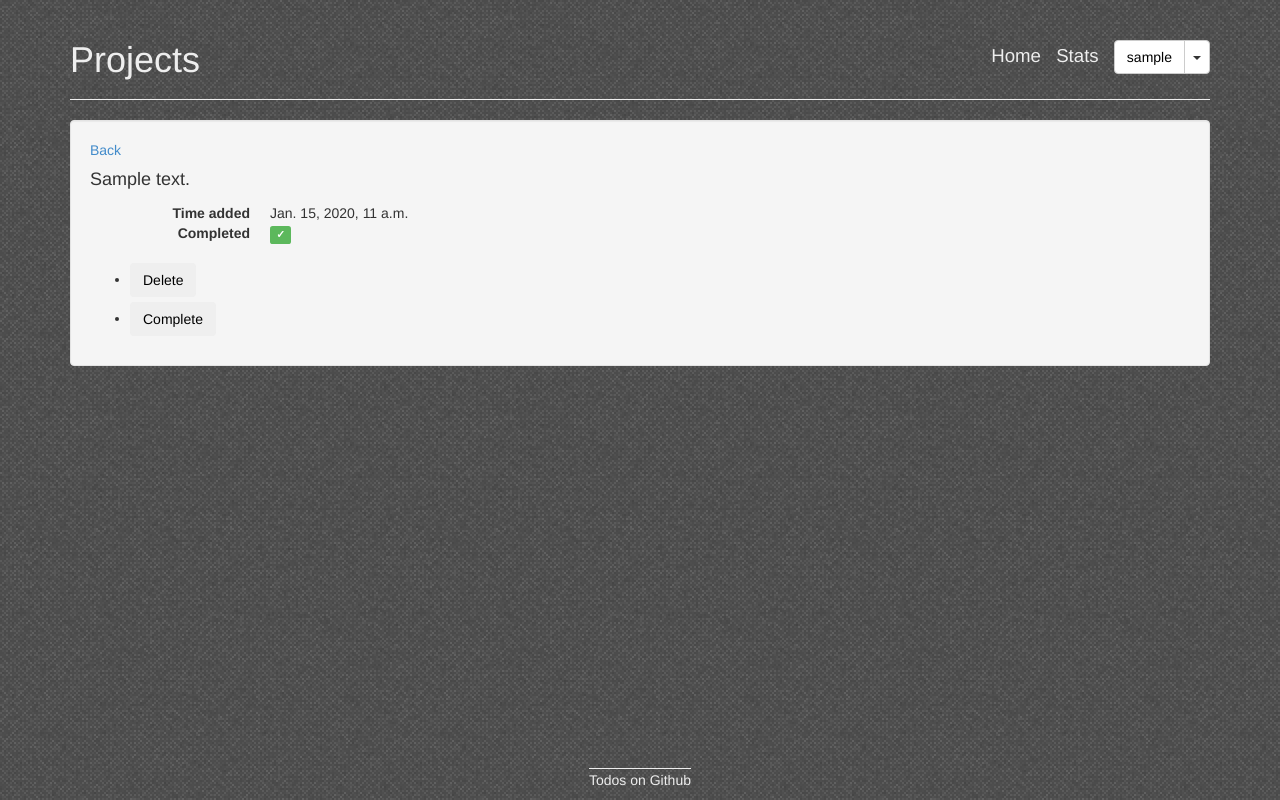
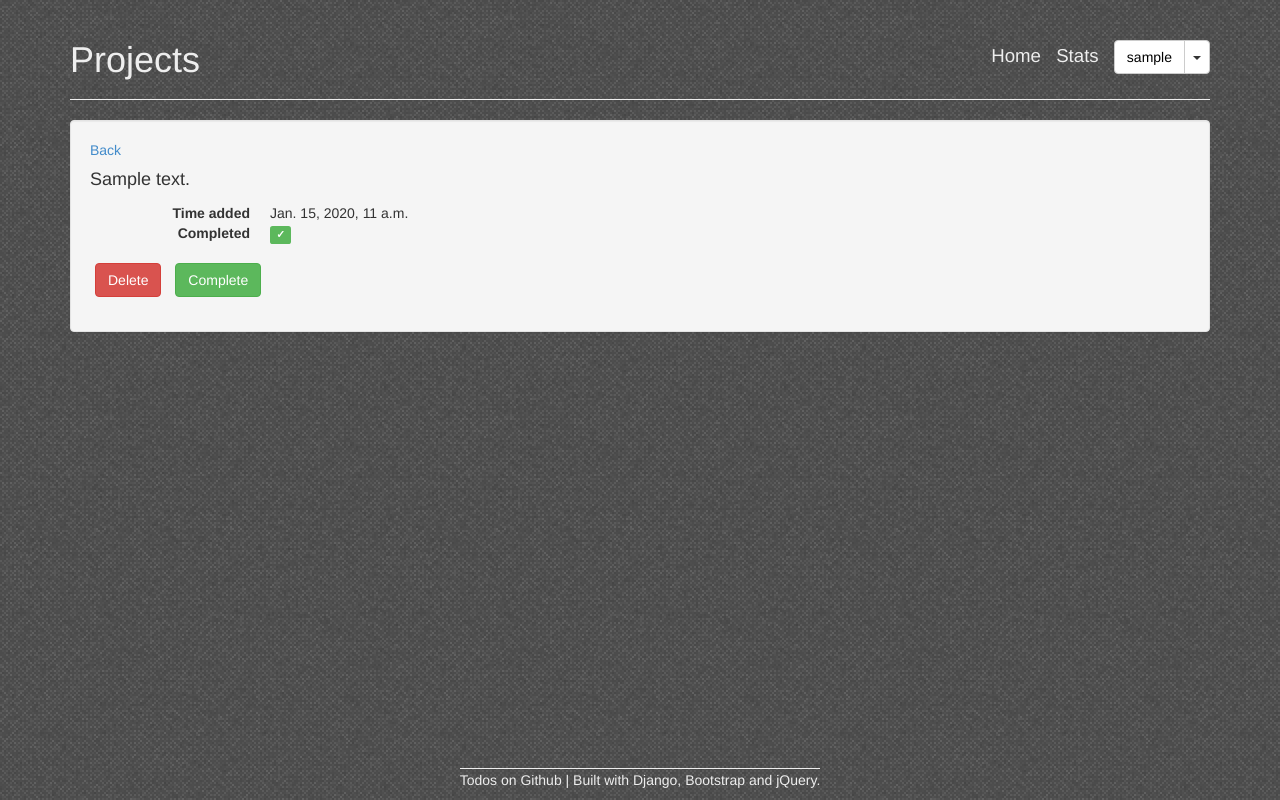
Before and after one commit to oyvindrobertsen/dj_todo, a Django app: page /todo/1/ in a window 1280 px wide. Run offline with Django 3.2, Linux system fonts and the light colour scheme; a user stored in the database is signed in; tables that the repository leaves empty hold one stand-in row (values such as "Sample post"); some libraries are stand-ins or nearby versions.

Commit message:
visual fixes

```diff
--- a/todos/static/todos/css/main.css
+++ b/todos/static/todos/css/main.css
@@ -18,7 +18,7 @@ body {
     color: #eeeeee;
 }
 
-.footer-text a {
+.footer-text-wide, .footer-text-wide a {
     padding-top: 3px;
     border-top: 1px solid #ededed;
     color: #ededed;
--- a/todos/templates/todos/base.html
+++ b/todos/templates/todos/base.html
@@ -41,7 +41,7 @@
     {% block content %}{% endblock %}
 </div>
 <div class="navbar-fixed-bottom">
-    <p class="footer-text text-center"><a href="https://github.com/oyvindrobertsen/dj_todo">Todos on Github</a></p>
+    <p class="footer-text text-center"><span class="footer-text-wide"><a href="https://github.com/oyvindrobertsen/dj_todo">Todos on Github</a> | Built with Django, Bootstrap and jQuery.</span></p>
 </div>
 </body>
 </html>
--- a/todos/templates/todos/projects.html
+++ b/todos/templates/todos/projects.html
@@ -6,7 +6,7 @@
         {% for project in project_list %}
             <div class="col-md-6">
                 <div class="well">
-                    <h3><a href="/project/{{ project.id }}">{{ project.title }}</a></h3>
+                    <h3 class="center-header"><a href="/project/{{ project.id }}">{{ project.title }}</a></h3>
                     <table class="table">
                         {% for todo in project.todo_set.all %}
                             {% if todo.completed %}
--- a/todos/templates/todos/todo_detail.html
+++ b/todos/templates/todos/todo_detail.html
@@ -11,19 +11,19 @@
             {% if todo.completed %}
                 <dd><span class="label label-success">✓</span></dd>
             {% else %}
-                <dd><span class="label label-important">X</span></dd>
+                <dd><span class="label label-danger">X</span></dd>
             {% endif %}
         </dl>
-        <ul class="inline">
+        <ul class="list-inline">
             <li><form action="{% url 'todos:delete' %}" method="post" class="form-inline">
                 {% csrf_token %}
                 <input type="hidden" name="id" value="{{ todo.id }}" />
-                <button type="submit" class="btn">Delete</button>
+                <button type="submit" class="btn btn-danger">Delete</button>
             </form></li>
             <li><form action="{% url 'todos:complete' %}" method="post" class="form-inline">
                 {% csrf_token %}
                 <input type="hidden" name="id" value="{{ todo.id }}" />
-                <button type="submit" class="btn">Complete</button>
+                <button type="submit" class="btn btn-success">Complete</button>
             </form></li>
         </ul>
     {% else %}
```
